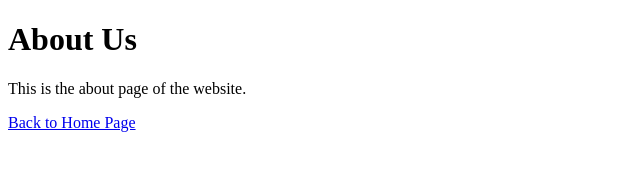
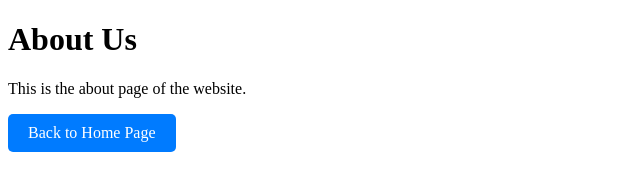
Before and after one commit to DionKumnova/DionKumnova, a plain HTML site: page about.html in a window 1280 px wide. Shown: the whole page, without its empty margins (0-640 px from the left). Drawn offline with Linux system fonts and the light colour scheme.

Commit message:
Update about.html

```diff
--- a/about.html
+++ b/about.html
@@ -8,6 +8,6 @@
 <body>
     <h1>About Us</h1>
     <p>This is the about page of the website.</p>
-    <p><a href="index.html">Back to Home Page</a></p>
+    <p><a href="index.html" style="display: inline-block; padding: 10px 20px; font-size: 16px; text-align: center; cursor: pointer; text-decoration: none; color: #fff; background-color: #007BFF; border: none; border-radius: 5px;">Back to Home Page</a></p>
 </body>
 </html>
```
